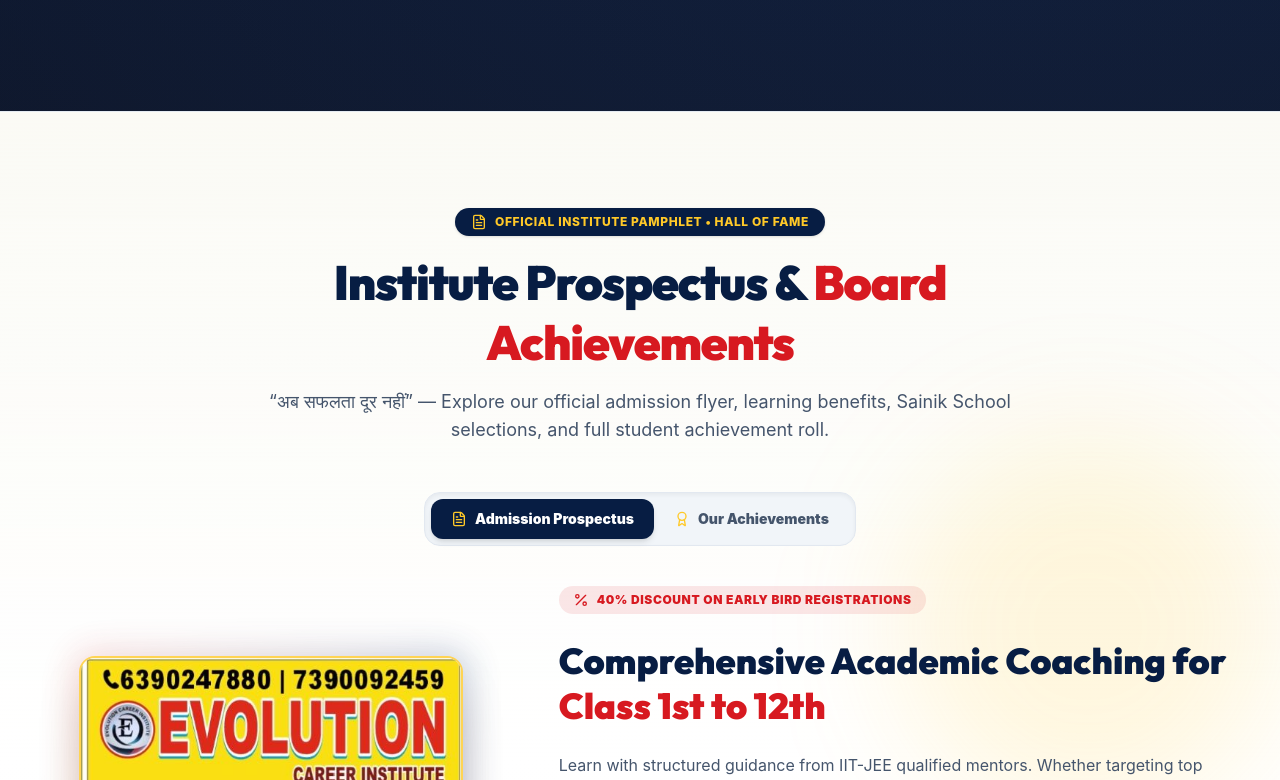
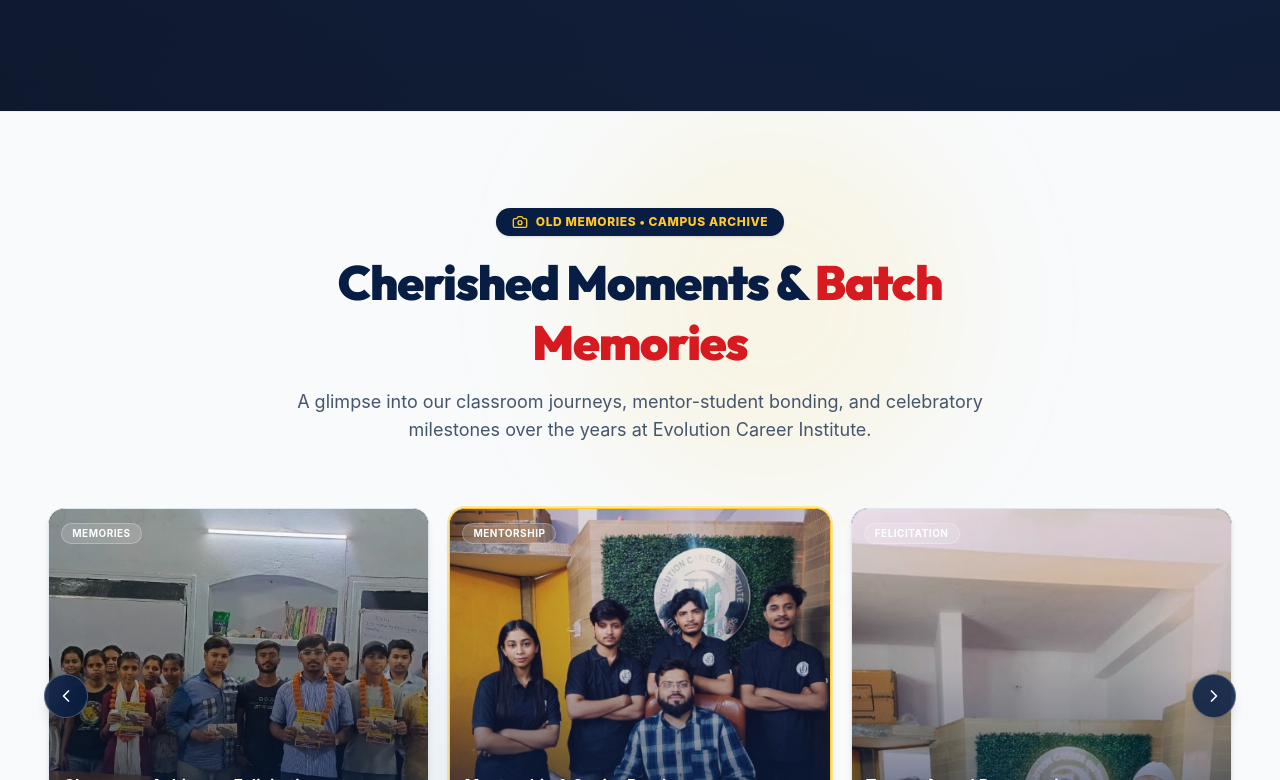
Before and after one commit to aaryavtechnologies-tech/EVOLUTION-CAREER-INSTITUTE, a Next.js app: page / in a window 1280 px wide. Shown: the part 6740-7520 px from the top of the page. Built offline with nearby package versions, Linux system fonts and the light colour scheme.

Commit message:
refactor: remove redundant Prospectus section and retain dedicated Achievers section

```diff
--- a/app/page.tsx
+++ b/app/page.tsx
@@ -6,7 +6,6 @@ import Hero from "@/components/Hero";
 import About from "@/components/About";
 import Courses from "@/components/Courses";
 import Achievers from "@/components/Achievers";
-import Prospectus from "@/components/Prospectus";
 import Memories from "@/components/Memories";
 import WhyChooseUs from "@/components/WhyChooseUs";
 import CampusLife from "@/components/CampusLife";
@@ -55,9 +54,6 @@ export default function Home() {
         {/* Dedicated Achievers & Hall of Fame Section (Class 12th, 10th & Sainik School) */}
         <Achievers />
 
-        {/* Dedicated Prospectus & Achievements Section */}
-        <Prospectus />
-
         {/* Old Memories & Campus Moments */}
         <Memories />
 
--- a/components/Footer.tsx
+++ b/components/Footer.tsx
@@ -8,7 +8,6 @@ export default function Footer() {
     { name: "About Us", href: "#about" },
     { name: "Courses", href: "#courses" },
     { name: "Hall of Fame & Achievers", href: "#toppers" },
-    { name: "Admission Prospectus", href: "#prospectus" },
     { name: "Why Choose Us", href: "#why-choose-us" },
     { name: "Campus Life & Gallery", href: "#campus-life" },
     { name: "Crash Course 2026", href: "#crash-course" },
--- a/components/Navbar.tsx
+++ b/components/Navbar.tsx
@@ -30,7 +30,6 @@ export default function Navbar() {
     { name: "About Us", href: "#about" },
     { name: "Courses", href: "#courses" },
     { name: "Hall of Fame & Achievers", href: "#toppers" },
-    { name: "Prospectus & Results", href: "#prospectus" },
     { name: "Campus Life", href: "#campus-life" },
     { name: "Why Choose Us", href: "#why-choose-us" },
     { name: "Crash Course 2026", href: "#crash-course" },
```
